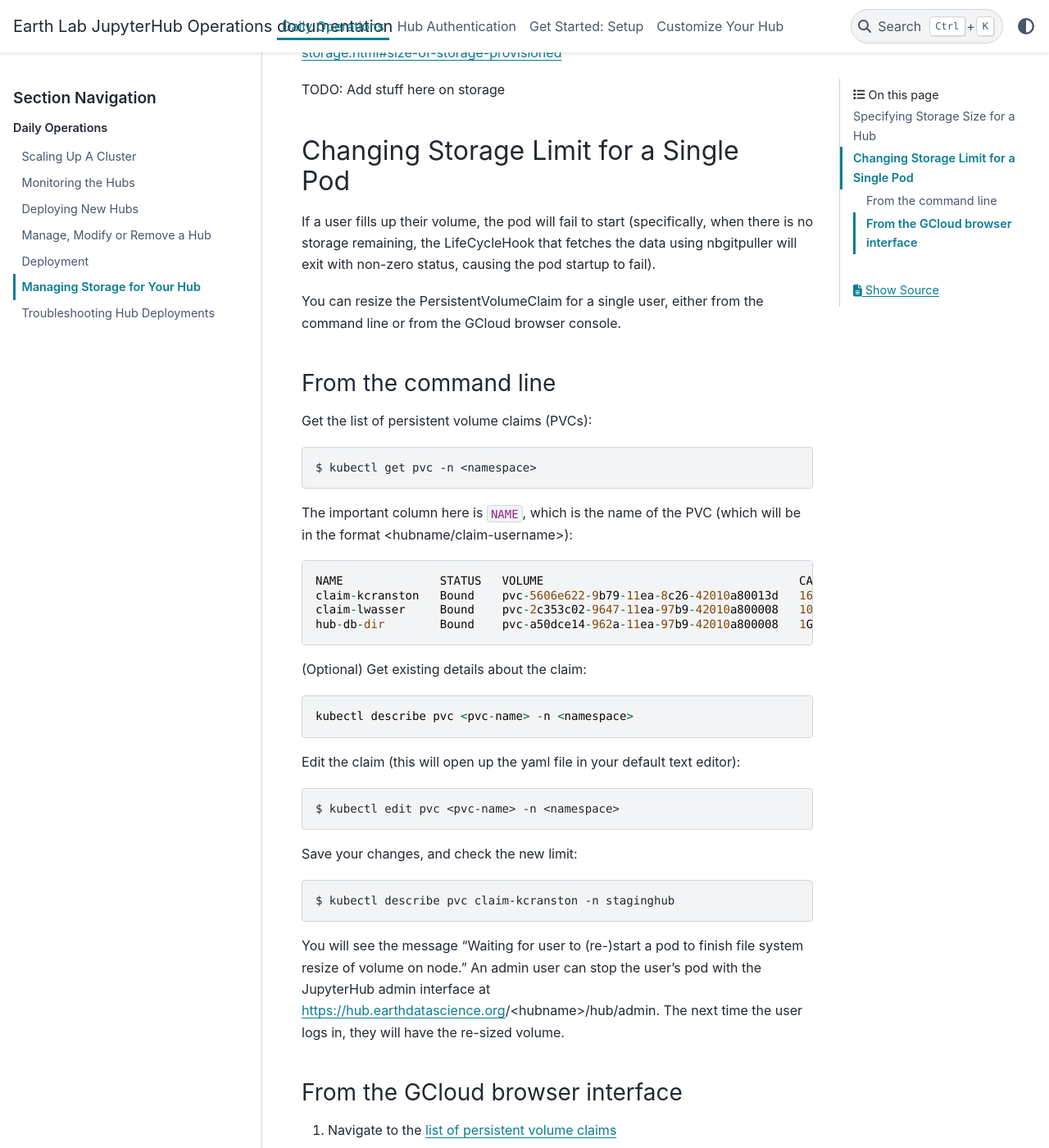
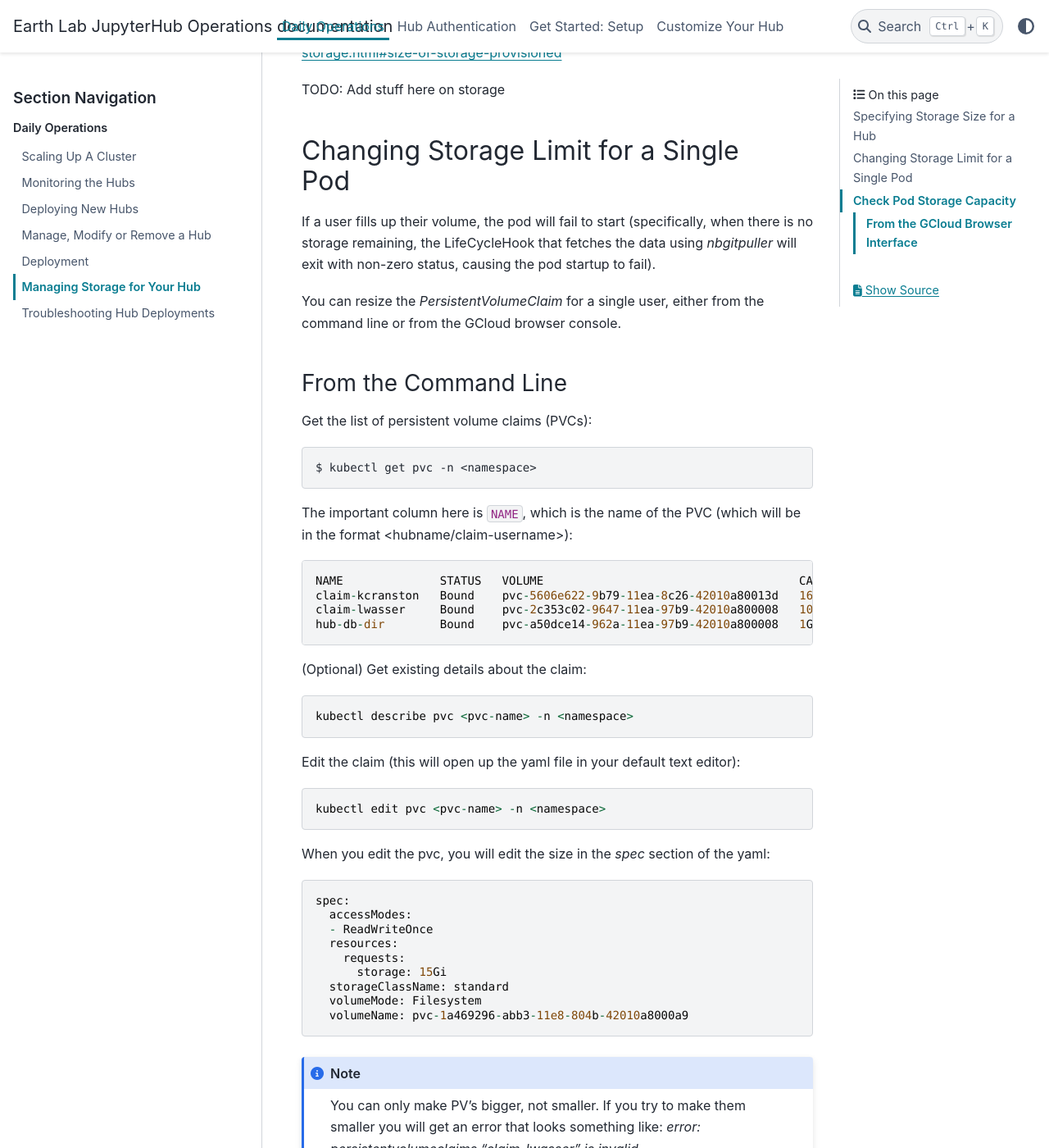
Before and after one commit to earthlab/hub-ops, a Sphinx documentation site: the page built from docs/source/daily-operations/manage-storage.rst, in a window 1280 px wide and 1400 px high, scrolled down 538 px. Shown: the whole window at 82% size. Built offline with Sphinx 7.4.7 and the PyData theme 0.15.4, drawn with Linux system fonts in a browser that asks for light colours; some of the changed text lies outside the part shown.

Commit message:
minor docs update - storage items

```diff
--- a/docs/source/daily-operations/manage-storage.rst
+++ b/docs/source/daily-operations/manage-storage.rst
@@ -25,11 +25,14 @@
 Changing Storage Limit for a Single Pod
 ~~~~~~~~~~~~~~~~~~~~~~~~~~~~~~~~~~~~~~~
 
-If a user fills up their volume, the pod will fail to start (specifically, when there is no storage remaining, the LifeCycleHook that fetches the data using nbgitpuller will exit with non-zero status, causing the pod startup to fail).
+If a user fills up their volume, the pod will fail to start (specifically, when
+there is no storage remaining, the LifeCycleHook that fetches the data using
+`nbgitpuller` will exit with non-zero status, causing the pod startup to fail).
 
-You can resize the PersistentVolumeClaim for a single user, either from the command line or from the GCloud browser console.
+You can resize the `PersistentVolumeClaim` for a single user, either from the
+command line or from the GCloud browser console.
 
-From the command line
+From the Command Line
 ---------------------
 
 Get the list of persistent volume claims (PVCs)::
@@ -50,15 +53,66 @@
 
 Edit the claim (this will open up the yaml file in your default text editor)::
 
-  $ kubectl edit pvc <pvc-name> -n <namespace>
+  kubectl edit pvc <pvc-name> -n <namespace>
+
+When you edit the pvc, you will edit the size in the `spec` section of the yaml::
+
+  spec:
+    accessModes:
+    - ReadWriteOnce
+    resources:
+      requests:
+        storage: 15Gi
+    storageClassName: standard
+    volumeMode: Filesystem
+    volumeName: pvc-1a469296-abb3-11e8-804b-42010a8000a9
+
+
+.. note::
+
+  You can only make PV's bigger, not smaller. If you try to make them smaller you
+  will get an error that looks something like:
+  `error: persistentvolumeclaims "claim-lwasser" is invalid`.
+
 
 Save your changes, and check the new limit::
 
-  $ kubectl describe pvc claim-kcranston -n staginghub
+  kubectl describe pvc claim-kcranston -n staginghub
 
-You will see the message "Waiting for user to (re-)start a pod to finish file system resize of volume on node." An admin user can stop the user's pod with the JupyterHub admin interface at https://hub.earthdatascience.org/<hubname>/hub/admin. The next time the user logs in, they will have the re-sized volume.
+You will see the message "Waiting for user to (re-)start a pod to finish file
+system resize of volume on node." An admin user can stop the user's pod with
+the JupyterHub admin interface at https://hub.earthdatascience.org/<hubname>/hub/admin.
+The next time the user logs in, they will have the re-sized volume.
 
-From the GCloud browser interface
+Check Pod Storage Capacity
+~~~~~~~~~~~~~~~~~~~~~~~~~~~
+
+To check the capacity and availability of storage for a pod, you can use terminal
+on the JupyterHub. `df -h` (h for human readable) will allow you to see both
+available storage and what has been used by the pod::
+
+  df -h
+
+The /home/jovyan is your user directory. So focus on that line to determine how
+much storage is available on a pod::
+
+  Filesystem      Size  Used Avail Use% Mounted on
+  overlay          95G   22G   74G  23% /
+  tmpfs            64M     0   64M   0% /dev
+  tmpfs            15G     0   15G   0% /sys/fs/cgroup
+  /dev/sde        9.8G   38M  9.8G   1% /home/jovyan
+  /dev/sda1        95G   22G   74G  23% /etc/hosts
+  shm              64M     0   64M   0% /dev/shm
+  tmpfs            15G     0   15G   0% /proc/acpi
+  tmpfs            15G     0   15G   0% /proc/scsi
+  tmpfs            15G     0   15G   0% /sys/firmware
+
+
+.. note::
+  For more on resizing pods read:
+  https://kubernetes.io/blog/2018/07/12/resizing-persistent-volumes-using-kubernetes/
+
+From the GCloud Browser Interface
 ---------------------------------
 
 #. Navigate to the `list of persistent volume claims <https://console.cloud.google.com/kubernetes/persistentvolumeclaim?project=ea-jupyter>`_
--- a/docs/source/daily-operations/troubleshooting.rst
+++ b/docs/source/daily-operations/troubleshooting.rst
@@ -28,8 +28,8 @@
 
   kubectl -n <namespace> get events --sort-by='{.lastTimestamp}'
 
-GCloud authentication
-~~~~~~~~~~~~~~~~~~~~~
+Google Cloud Authentication
+~~~~~~~~~~~~~~~~~~~~~~~~~~~~
 
 If you get permission errors using ``kubectl``, check your authentication::
 
@@ -41,7 +41,9 @@
 this authentication gets saved to your kubectl config / cache. To fix:
 
 * remove (or rename) the ``~/.kube`` directory in your local home folder
-* re-authenticate using ``gcloud container clusters get-credentials jhub --region us-central1-b``
+* re-authenticate using::
+
+   gcloud container clusters get-credentials jhub --region us-central1-b
 
 Helpful CLI commands
 ~~~~~~~~~~~~~~~~~~~~
```
